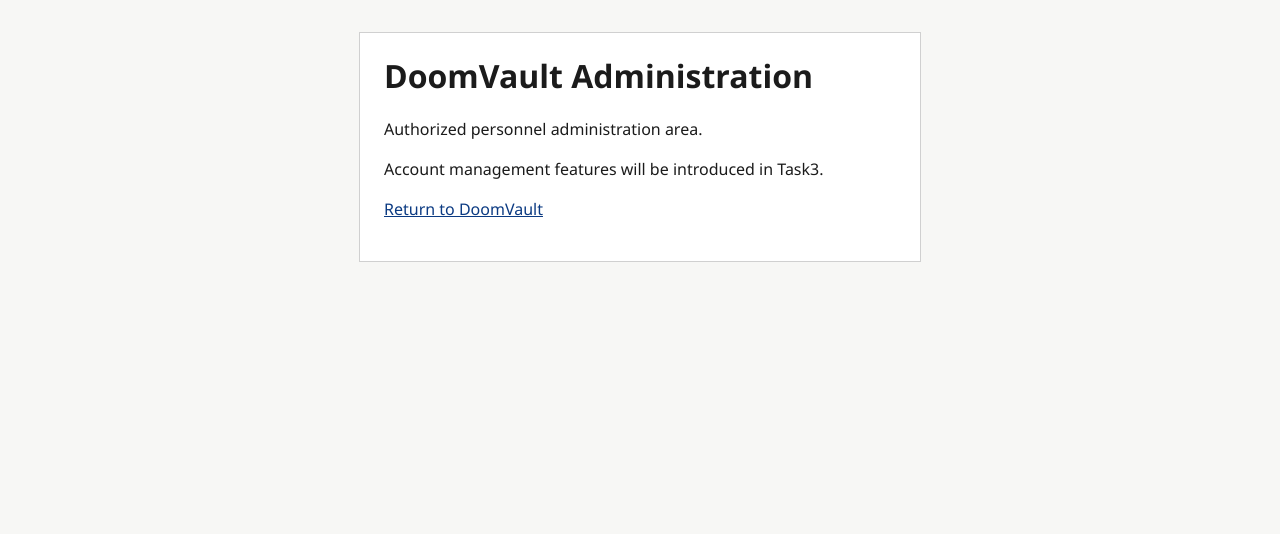
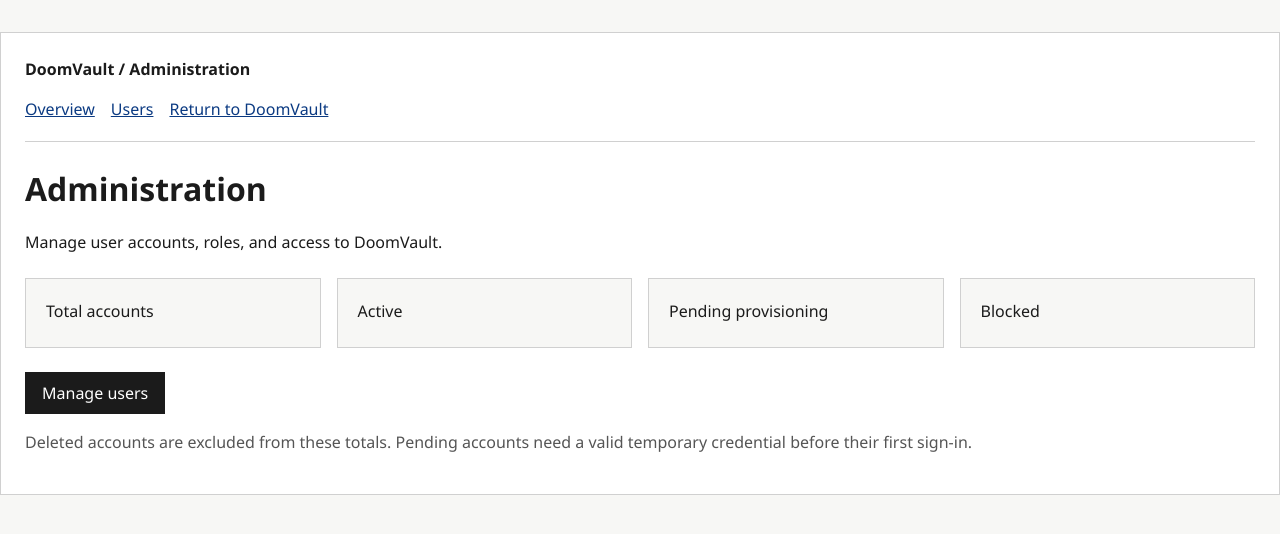
Before and after one commit to Jay-S99/CyberSec_Lab, a Python web app: template templates/admin.html in a window 1280 px wide. Shown: the top 534 px of the page. Run offline with Jinja, Linux system fonts and the light colour scheme; the template is opened without the code that fills it, so the values that code supplies are empty.

Commit message:
ui(admin): Dodano podsumowanie liczby i stanów kont na pulpicie administratora

```diff
--- a/templates/admin.html
+++ b/templates/admin.html
@@ -1,8 +1,14 @@
-{% extends "base.html" %}
+{% extends "admin/base.html" %}
 {% block title %}Administration - DoomVault{% endblock %}
-{% block content %}
-<h1>DoomVault Administration</h1>
-<p>Authorized personnel administration area.</p>
-<p>Account management features will be introduced in Task3.</p>
-<p><a href="{{ url_for('auth.home') }}">Return to DoomVault</a></p>
+{% block admin_content %}
+<h1>Administration</h1>
+<p>Manage user accounts, roles, and access to DoomVault.</p>
+<dl class="admin-summary" aria-label="User account summary">
+  <div><dt>Total accounts</dt><dd>{{ counts.total }}</dd></div>
+  <div><dt>Active</dt><dd>{{ counts.active }}</dd></div>
+  <div><dt>Pending provisioning</dt><dd>{{ counts.pending }}</dd></div>
+  <div><dt>Blocked</dt><dd>{{ counts.blocked }}</dd></div>
+</dl>
+<p><a class="admin-button" href="{{ url_for('admin.users') }}">Manage users</a></p>
+<p class="admin-muted">Deleted accounts are excluded from these totals. Pending accounts need a valid temporary credential before their first sign-in.</p>
 {% endblock %}
```
